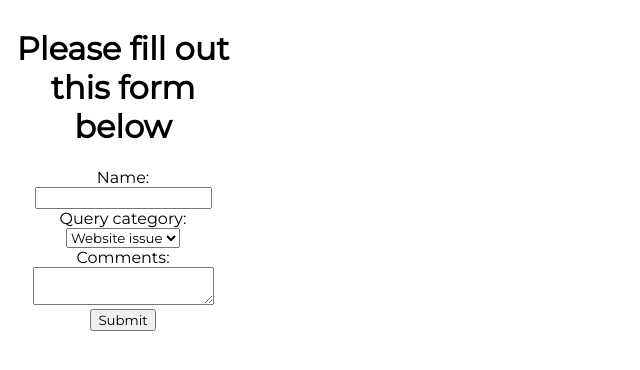
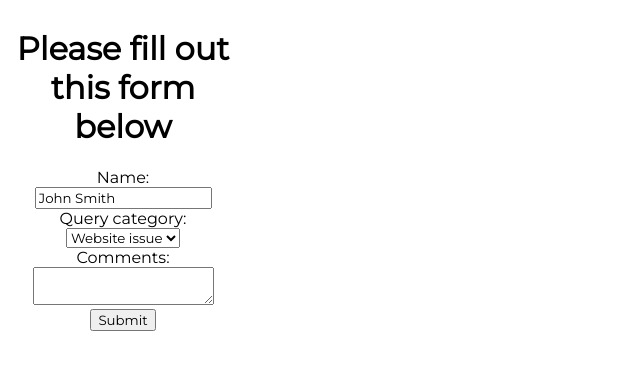
Before and after one commit to AshLaw96/functional-components-challenge, a React (Create React App) app in the folder my-app/: page / in a window 1280 px wide. Shown: the top 370 px of the page, without its empty margins (0-640 px from the left). Built offline with nearby package versions, Linux system fonts and the light colour scheme.

Commit message:
Add code on how to create a uncontrolled form using React

```diff
--- a/my-app/src/App.js
+++ b/my-app/src/App.js
@@ -1,10 +1,10 @@
 import css from "./App.module.css";
-import ControlledForm from "./components/ControlledForm";
+import UncontrolledForm from "./components/UncontrolledForm";
 
 function App() {
   return (
     <div className={css.App}>
-      <ControlledForm />
+      <UncontrolledForm />
     </div>
   );
 }
--- /dev/null
+++ b/my-app/src/components/UncontrolledForm.js
@@ -0,0 +1,49 @@
+import React, { Component } from "react";
+
+export class UncontrolledForm extends Component {
+  constructor(props) {
+    super(props);
+    this.inputName = React.createRef();
+    this.inputCategory = React.createRef();
+    this.inputComments = React.createRef();
+  }
+
+  render() {
+    return (
+      <div>
+        <h1>Please fill out this form below</h1>
+        <form onSubmit={(event) => event.preventDefault()}>
+          <div>
+            <label htmlFor="id-name">Name: </label>
+            <input
+              type="text"
+              name="name"
+              id="id-name"
+              defaultValue="John Smith"
+              ref={this.inputName}
+            />
+          </div>
+          <div>
+            <label htmlFor="id-category">Query category: </label>
+            <select id="id-category" name="category" ref={this.inputCategory}>
+              <option value="website">Website issue</option>
+              <option value="order">Order issue</option>
+              <option value="general">General issue</option>
+            </select>
+          </div>
+          <div>
+            <label htmlFor="id-comments">Comments: </label>
+            <textarea
+              id="id-comments"
+              name="comments"
+              ref={this.inputComments}
+            ></textarea>
+          </div>
+          <input type="submit" value="Submit" />
+        </form>
+      </div>
+    );
+  }
+}
+
+export default UncontrolledForm;
```
